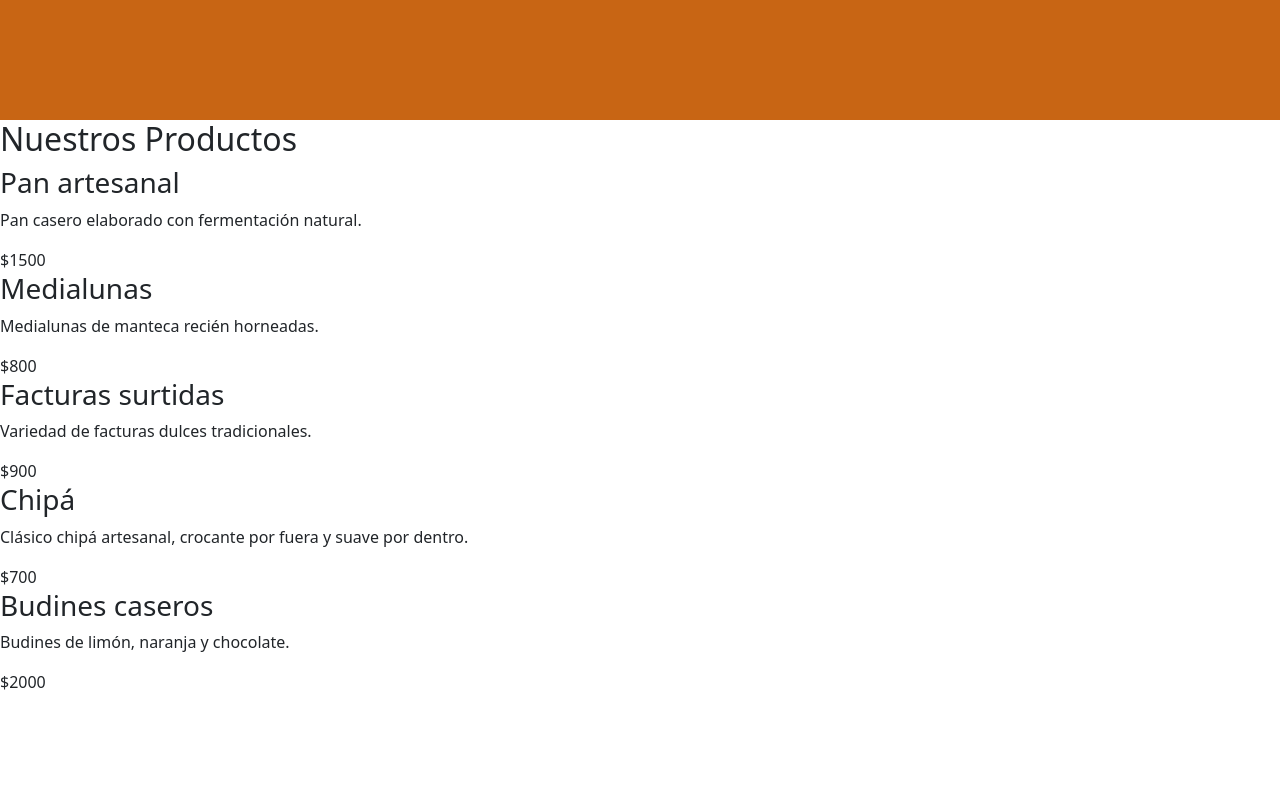
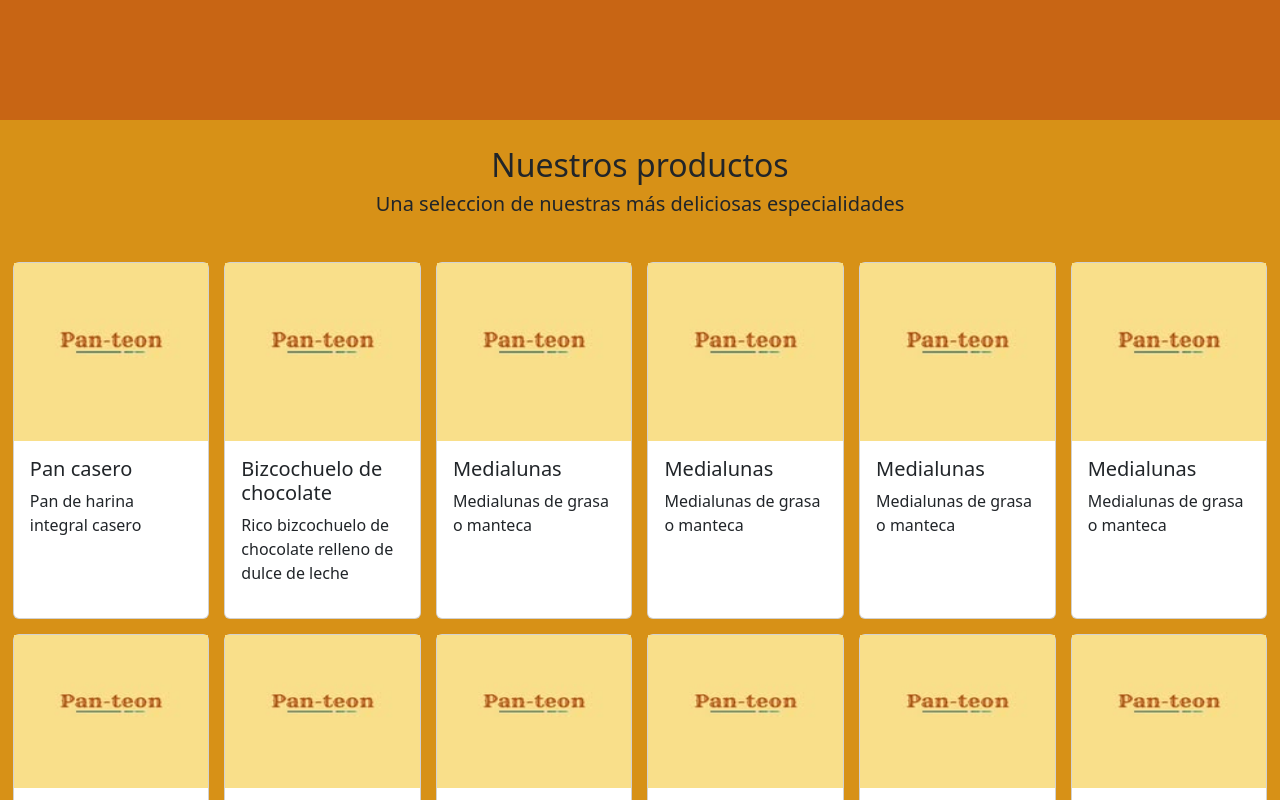
Before and after one commit to Mati193/Webs-pymes, a React (Vite) app in the folder Web-contacto/WEBCONTACTO/: page / in a window 1280 px wide. Shown: the part 1360-2160 px from the top of the page. Before the commit the page ends 2054 px from the top, so only its background shows below. Built offline with nearby package versions, Linux system fonts and the light colour scheme.

Commit message:
Cambios en el modulo de Productos

```diff
--- a/Web-contacto/WEBCONTACTO/src/App.jsx
+++ b/Web-contacto/WEBCONTACTO/src/App.jsx
@@ -5,72 +5,72 @@ import About from "./components/About";
 import Productos from "./components/Productos";
 
 // Constante para función productos Mati
-// const productos = [
-//   ["Pan casero", "Pan de harina integral casero", logo],
-//   [
-//     "Bizcochuelo de chocolate",
-//     "Rico bizcochuelo de chocolate relleno de dulce de leche",
-//     logo,
-//   ],
-//   ["Medialunas", "Medialunas de grasa o manteca", logo],
-//   ["Medialunas", "Medialunas de grasa o manteca", logo],
-//   ["Medialunas", "Medialunas de grasa o manteca", logo],
-//   ["Medialunas", "Medialunas de grasa o manteca", logo],
-//   ["Medialunas", "Medialunas de grasa o manteca", logo],
-//   ["Medialunas", "Medialunas de grasa o manteca", logo],
-//   ["Medialunas", "Medialunas de grasa o manteca", logo],
-//   ["Medialunas", "Medialunas de grasa o manteca", logo],
-//   ["Medialunas", "Medialunas de grasa o manteca", logo],
-//   ["Medialunas", "Medialunas de grasa o manteca", logo],
-//   ["Medialunas", "Medialunas de grasa o manteca", logo],
-//   ["Medialunas", "Medialunas de grasa o manteca", logo],
-//   ["Medialunas", "Medialunas de grasa o manteca", logo],
-//   ["Medialunas", "Medialunas de grasa o manteca", logo],
-//   ["Medialunas", "Medialunas de grasa o manteca", logo],
-//   ["Medialunas", "Medialunas de grasa o manteca", logo],
-//   ["Medialunas", "Medialunas de grasa o manteca", logo],
-//   ["Medialunas", "Medialunas de grasa o manteca", logo],
-//   ["Medialunas", "Medialunas de grasa o manteca", logo],
-//   ["Medialunas", "Medialunas de grasa o manteca", logo],
-//   ["Medialunas", "Medialunas de grasa o manteca", logo],
-//   ["Medialunas", "Medialunas de grasa o manteca", logo],
-//   ["Medialunas", "Medialunas de grasa o manteca", logo],
-//   ["Medialunas", "Medialunas de grasa o manteca", logo],
-//   ["Medialunas", "Medialunas de grasa o manteca", logo],
-//   ["Medialunas", "Medialunas de grasa o manteca", logo],
-//   ["Medialunas", "Medialunas de grasa o manteca", logo],
-//   ["Medialunas", "Medialunas de grasa o manteca", logo],
-// ];
+const productos = [
+  ["Pan casero", "Pan de harina integral casero", logo],
+  [
+    "Bizcochuelo de chocolate",
+    "Rico bizcochuelo de chocolate relleno de dulce de leche",
+    logo,
+  ],
+  ["Medialunas", "Medialunas de grasa o manteca", logo],
+  ["Medialunas", "Medialunas de grasa o manteca", logo],
+  ["Medialunas", "Medialunas de grasa o manteca", logo],
+  ["Medialunas", "Medialunas de grasa o manteca", logo],
+  ["Medialunas", "Medialunas de grasa o manteca", logo],
+  ["Medialunas", "Medialunas de grasa o manteca", logo],
+  ["Medialunas", "Medialunas de grasa o manteca", logo],
+  ["Medialunas", "Medialunas de grasa o manteca", logo],
+  ["Medialunas", "Medialunas de grasa o manteca", logo],
+  ["Medialunas", "Medialunas de grasa o manteca", logo],
+  ["Medialunas", "Medialunas de grasa o manteca", logo],
+  ["Medialunas", "Medialunas de grasa o manteca", logo],
+  ["Medialunas", "Medialunas de grasa o manteca", logo],
+  ["Medialunas", "Medialunas de grasa o manteca", logo],
+  ["Medialunas", "Medialunas de grasa o manteca", logo],
+  ["Medialunas", "Medialunas de grasa o manteca", logo],
+  ["Medialunas", "Medialunas de grasa o manteca", logo],
+  ["Medialunas", "Medialunas de grasa o manteca", logo],
+  ["Medialunas", "Medialunas de grasa o manteca", logo],
+  ["Medialunas", "Medialunas de grasa o manteca", logo],
+  ["Medialunas", "Medialunas de grasa o manteca", logo],
+  ["Medialunas", "Medialunas de grasa o manteca", logo],
+  ["Medialunas", "Medialunas de grasa o manteca", logo],
+  ["Medialunas", "Medialunas de grasa o manteca", logo],
+  ["Medialunas", "Medialunas de grasa o manteca", logo],
+  ["Medialunas", "Medialunas de grasa o manteca", logo],
+  ["Medialunas", "Medialunas de grasa o manteca", logo],
+  ["Medialunas", "Medialunas de grasa o manteca", logo],
+];
 
 // Constante para funcion productos Tito
-const productos = [
-  {
-    nombre: "Pan artesanal",
-    descripcion: "Pan casero elaborado con fermentación natural.",
-    precio: "$1500",
-  },
-  {
-    nombre: "Medialunas",
-    descripcion: "Medialunas de manteca recién horneadas.",
-    precio: "$800",
-  },
-  {
-    nombre: "Facturas surtidas",
-    descripcion: "Variedad de facturas dulces tradicionales.",
-    precio: "$900",
-  },
-  {
-    nombre: "Chipá",
-    descripcion:
-      "Clásico chipá artesanal, crocante por fuera y suave por dentro.",
-    precio: "$700",
-  },
-  {
-    nombre: "Budines caseros",
-    descripcion: "Budines de limón, naranja y chocolate.",
-    precio: "$2000",
-  },
-];
+// const productos = [
+//   {
+//     nombre: "Pan artesanal",
+//     descripcion: "Pan casero elaborado con fermentación natural.",
+//     precio: "$1500",
+//   },
+//   {
+//     nombre: "Medialunas",
+//     descripcion: "Medialunas de manteca recién horneadas.",
+//     precio: "$800",
+//   },
+//   {
+//     nombre: "Facturas surtidas",
+//     descripcion: "Variedad de facturas dulces tradicionales.",
+//     precio: "$900",
+//   },
+//   {
+//     nombre: "Chipá",
+//     descripcion:
+//       "Clásico chipá artesanal, crocante por fuera y suave por dentro.",
+//     precio: "$700",
+//   },
+//   {
+//     nombre: "Budines caseros",
+//     descripcion: "Budines de limón, naranja y chocolate.",
+//     precio: "$2000",
+//   },
+// ];
 
 function App() {
   return (
--- a/Web-contacto/WEBCONTACTO/src/components/Productos/index.jsx
+++ b/Web-contacto/WEBCONTACTO/src/components/Productos/index.jsx
@@ -4,25 +4,44 @@ import "./productos.css";
 import "../global.css";
 
 // Esta funcion la hizo Mati
+function Productos({ productos }) {
+  return (
+    <section className="fondo">
+      <div className="titulos" id="productos">
+        <h2>Nuestros productos</h2>
+        <h5>Una seleccion de nuestras más deliciosas especialidades</h5>
+      </div>
+      <div className="contenedor-productos">
+        {productos.map((producto, index) => (
+          <div className="card card-hover" id={index}>
+            <img
+              src={producto[2]}
+              className="img-productos"
+              alt="Foto de algo rico"
+            />
+            <div className="card-body">
+              <h5 className="card-title">{producto[0]}</h5>
+              <p className="card-text">{producto[1]}</p>
+            </div>
+          </div>
+        ))}
+      </div>
+    </section>
+  );
+}
+
+// Funcion de Tito
 // function Productos({ productos }) {
 //   return (
-//     <section className="fondo">
-//       <div className="titulos" id="productos">
-//         <h2>Nuestros productos</h2>
-//         <h5>Una seleccion de nuestras más deliciosas especialidades</h5>
-//       </div>
-//       <div className="contenedor-productos">
+//     <section className="productos" id="productos">
+//       <h2>Nuestros Productos</h2>
+
+//       <div className="productos-grid">
 //         {productos.map((producto, index) => (
-//           <div className="card card-hover" id={index}>
-//             <img
-//               src={producto[2]}
-//               className="img-productos"
-//               alt="Foto de algo rico"
-//             />
-//             <div className="card-body">
-//               <h5 className="card-title">{producto[0]}</h5>
-//               <p className="card-text">{producto[1]}</p>
-//             </div>
+//           <div className="producto-card" key={index}>
+//             <h3>{producto.nombre}</h3>
+//             <p>{producto.descripcion}</p>
+//             <span className="precio">{producto.precio}</span>
 //           </div>
 //         ))}
 //       </div>
@@ -30,23 +49,4 @@ import "../global.css";
 //   );
 // }
 
-// Funcion de Tito
-function Productos({ productos }) {
-  return (
-    <section className="productos" id="productos">
-      <h2>Nuestros Productos</h2>
-
-      <div className="productos-grid">
-        {productos.map((producto, index) => (
-          <div className="producto-card" key={index}>
-            <h3>{producto.nombre}</h3>
-            <p>{producto.descripcion}</p>
-            <span className="precio">{producto.precio}</span>
-          </div>
-        ))}
-      </div>
-    </section>
-  );
-}
-
 export default Productos;
```
